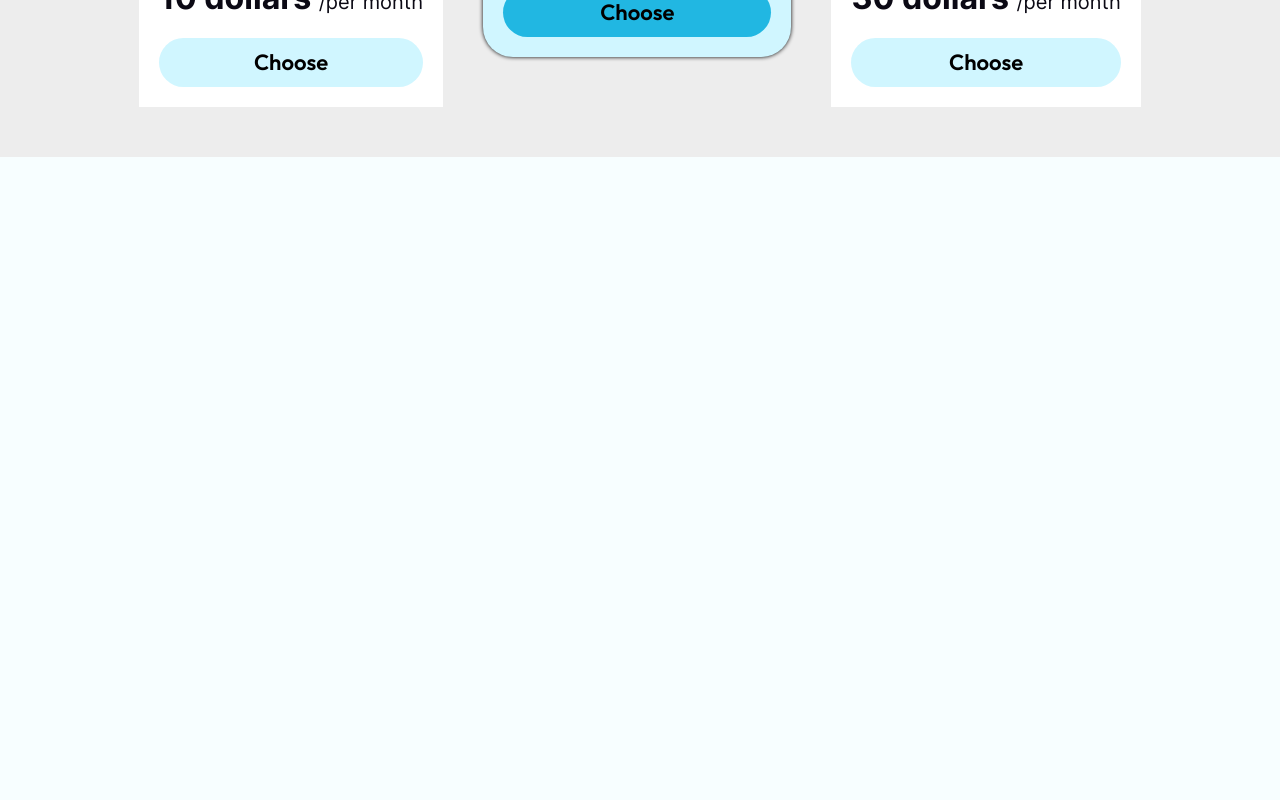
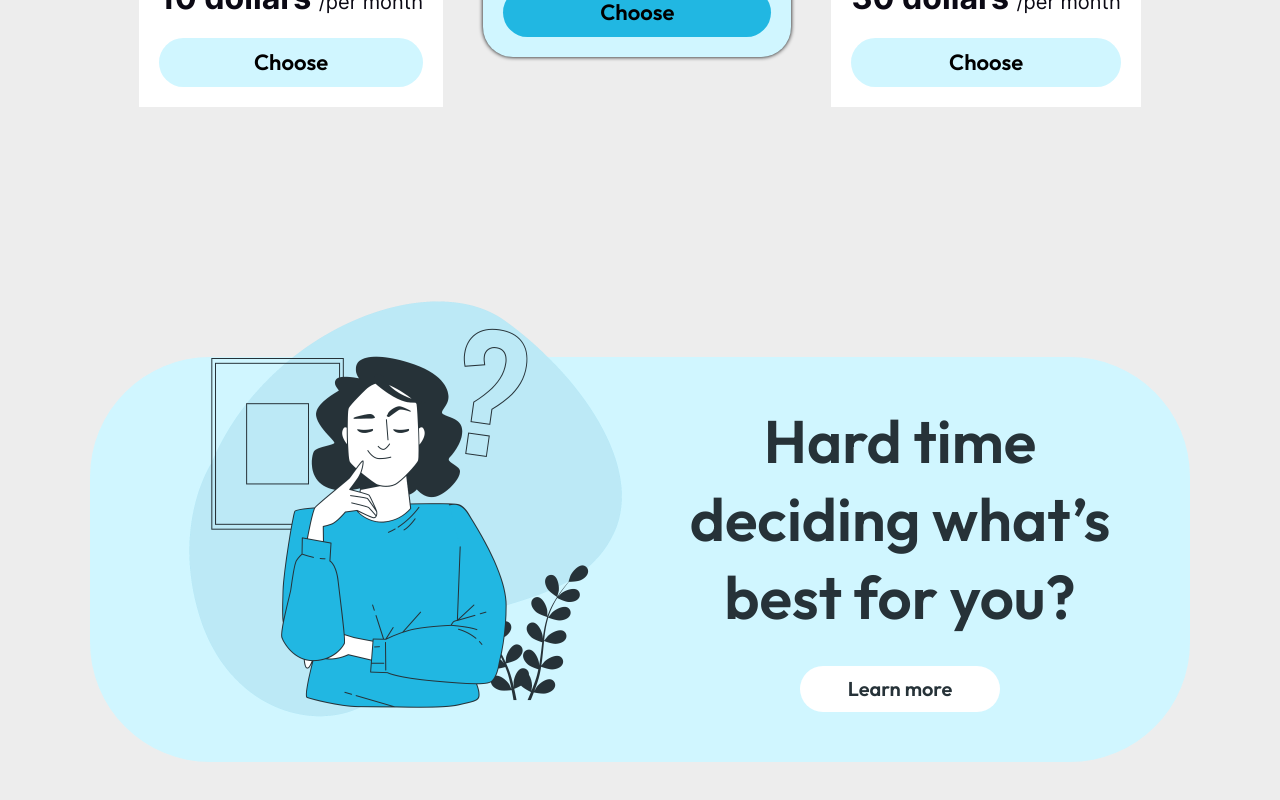
Before and after one commit to Adaeze-Tochukwu/laundry-services, a React (Vite) app: page / in a window 1280 px wide. Shown: the part 2133-2933 px from the top of the page. Before the commit the page ends 2290 px from the top, so only its background shows below. Built offline with nearby package versions, Linux system fonts and the light colour scheme.

Commit message:
completed decide component

```diff
--- /dev/null
+++ b/src/components/decide/Decide.jsx
@@ -0,0 +1,17 @@
+import React from "react";
+import "./Decide.scss";
+import DecideImage from "../../assets/images/decide-image.svg";
+
+export default function Decide() {
+  return (
+    <div className="contained">
+      <div className="decide">
+        <img src={DecideImage} alt="" />
+        <div className="decide__best">
+          <h2>Hard time deciding what’s best for you?</h2>
+          <div className="decide__best--btn">Learn more</div>
+        </div>
+      </div>
+    </div>
+  );
+}
--- /dev/null
+++ b/src/components/decide/Decide.scss
@@ -0,0 +1,59 @@
+.contained {
+  max-width: 90vw;
+  margin: 0 auto 0 auto;
+  padding-bottom: 100px;
+}
+
+.decide {
+  background-color: var(--background);
+  max-width: 90%;
+  margin: 200px auto 0 auto;
+  padding: 0 20px 50px 20px;
+  border-radius: 120px;
+  display: flex;
+  flex-direction: column;
+  justify-content: center;
+
+  img {
+    margin-top: -135px;
+  }
+
+  &__best {
+    font-family: Outfit SemiBold;
+    color: var(--font);
+    display: flex;
+    flex-direction: column;
+    align-items: center;
+    gap: 30px;
+
+    h2 {
+      font-size: 60px;
+      text-align: center;
+    }
+
+    &--btn {
+      font-size: 20px;
+      background-color: var(--white);
+      min-width: 200px;
+      text-align: center;
+      padding: 10px;
+      border-radius: 30px;
+    }
+  }
+
+  @media screen and (min-width: 900px) {
+    max-width: 1100px;
+    padding: 0 40px 5px 60px;
+    flex-direction: row;
+    justify-content: space-between;
+
+    img {
+      margin-top: -100px;
+    }
+
+    &__best {
+      gap: 30px;
+      justify-content: center;
+    }
+  }
+}
--- a/src/pages/Home.jsx
+++ b/src/pages/Home.jsx
@@ -4,6 +4,7 @@ import Hero from "../components/hero/Hero";
 import Steps from "../components/steps/Steps";
 import Services from "../components/services/Services";
 import Single from "../components/sizes/Single";
+import Decide from "../components/decide/Decide";
 
 export default function Home() {
   return (
@@ -12,6 +13,7 @@ export default function Home() {
       <Hero />
       <Steps />
       <Services />
+      <Decide />
     </div>
   );
 }
```
